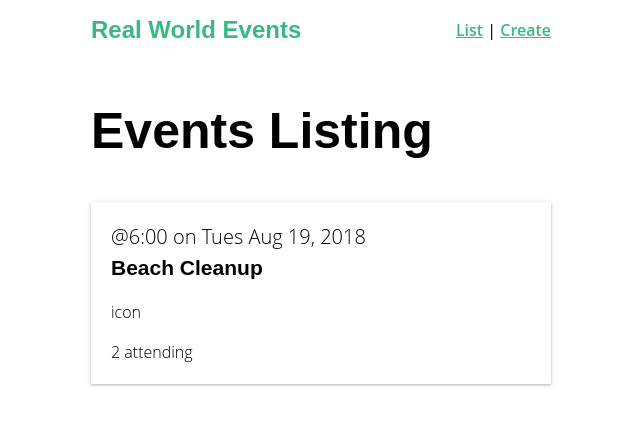
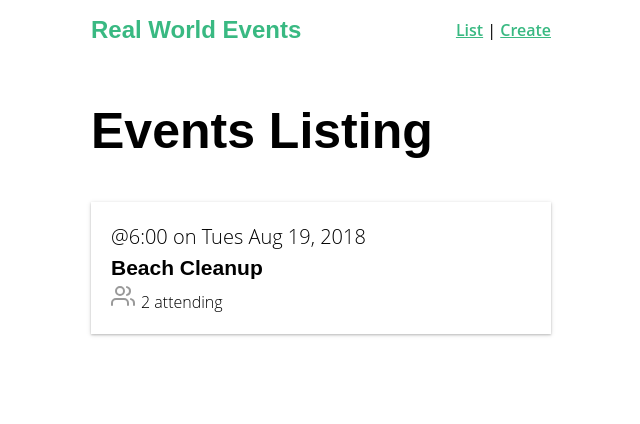
Before and after one commit to plhsu19/real-world-vue, a Vue app: page / in a window 1280 px wide. Shown: the top 424 px of the page, without its empty margins (319-959 px from the left). Built offline with nearby package versions, Linux system fonts and the light colour scheme.

Commit message:
finish L7, complete base-icon component

```diff
--- a/package.json
+++ b/package.json
@@ -10,6 +10,7 @@
   "dependencies": {
     "core-js": "^3.6.5",
     "feather-icons": "^4.28.0",
+    "lodash": "^4.17.21",
     "vue": "^2.6.11",
     "vue-router": "^3.2.0",
     "vuex": "^3.4.0"
--- a/src/components/BaseIcon.vue
+++ b/src/components/BaseIcon.vue
@@ -1,15 +1,48 @@
 <template>
-    <div>
-        <p>icon</p>
-    </div>
+  <div class="icon-wrapper" v-html="svg"></div>
 </template>
 
 <script>
-    export default {
+import feather from "feather-icons";
 
-    }
+export default {
+  props: {
+    name: String,
+    width: {
+      type: [Number, String],
+      default: 24,
+    },
+    height: {
+      type: [Number, String],
+      default: 24,
+    },
+  },
+  computed: {
+    svg() {
+      return feather.icons[this.name].toSvg({
+        class: "icon",
+        width: this.width,
+        height: this.height,
+      });
+    },
+  },
+};
 </script>
 
 <style scoped>
-
+.icon-wrapper {
+  display: inline-flex;
+  align-items: center;
+  color: rgba(0, 0, 0, 0.4);
+  font-size: 1rem;
+  font-weight: 600;
+  margin-right: 6px;
+}
+.icon {
+  stroke: currentColor;
+  stroke-width: 2;
+  stroke-linecap: round;
+  stroke-linejoin: round;
+  fill: none;
+}
 </style>
--- a/src/components/EventCard.vue
+++ b/src/components/EventCard.vue
@@ -3,7 +3,7 @@
     <div class="event-card -shadow">
       <span class="eyebrow">@{{ event.time }} on {{ event.date }}</span>
       <h4 class="title">{{ event.title }}</h4>
-      <base-icon />
+      <base-icon name="users" width="24" height="24"/>
       <span>{{ event.attendees.length }} attending</span>
     </div>
   </router-link>
```
Also changed, not shown: 1 other file (tests, documents, lock files or other folders).
